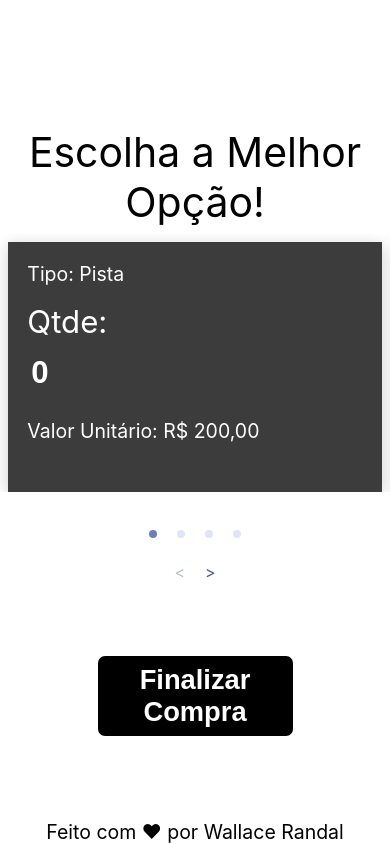
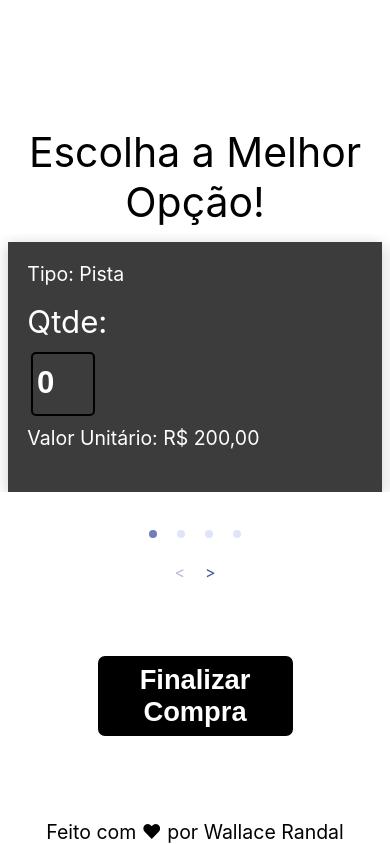
Before and after one commit to wallrandal/deep-purple, a React (Create React App) app: page / in a window 390 px wide. Shown: the part 867-1711 px from the top of the page. Built offline with nearby package versions, Linux system fonts and the light colour scheme.

Commit message:
fixed css

```diff
--- a/src/Sectors.scss
+++ b/src/Sectors.scss
@@ -33,7 +33,9 @@
 				text-align: left;
 				background-color: transparent;
 				font-size: 1.1vw;
-				border: none;
+				border: 2px solid black;
+				border-radius: 5px;
+				margin-left: 1vw;
 				font-weight: bold;
 				color: white;
 				padding-top: 0;
@@ -91,8 +93,9 @@
 			}
 			&__input {
 				width: 80%;
+				margin-top: 2vw;
 				input {
-					width: 100%;
+					width: 20%;
 					height: 100%;
 					font-size: 8vw;
 					line-height: 5vh;
```
